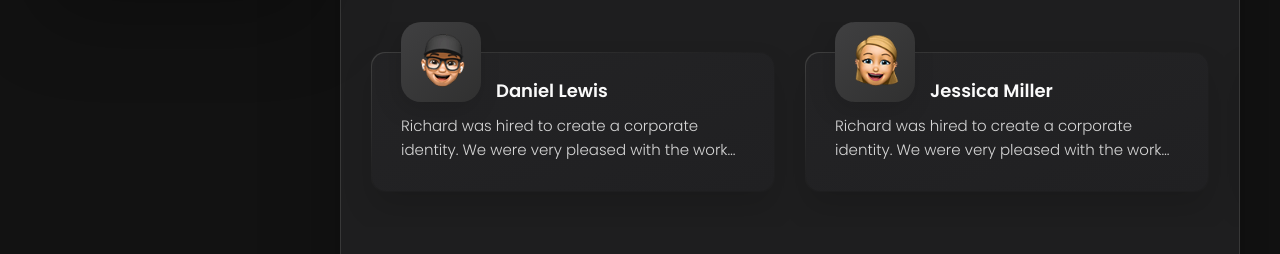
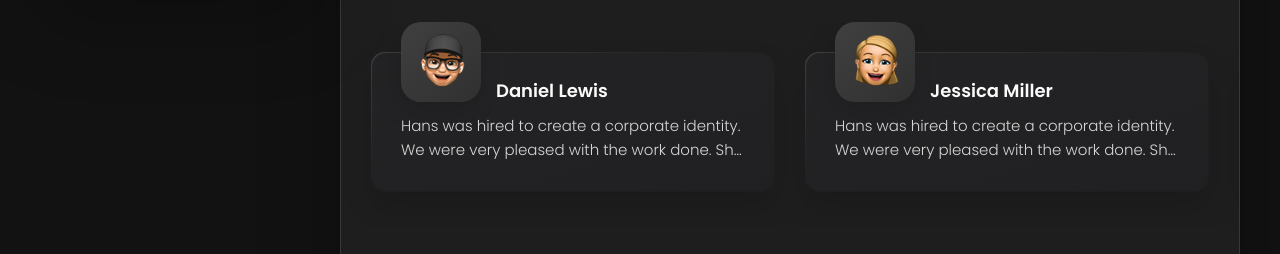
Before and after one commit to neto-co-id/Portofolio, a plain HTML site: page index.html in a window 1280 px wide. Shown: the part 810-1064 px from the top of the page. Drawn offline with nearby package versions, Linux system fonts and the light colour scheme.

Commit message:
Update index.html

```diff
--- a/index.html
+++ b/index.html
@@ -325,7 +325,7 @@
 
                 <div class="testimonials-text" data-testimonials-text>
                   <p>
-                    Richard was hired to create a corporate identity. We were very pleased with the work done. She has a
+                    Hans was hired to create a corporate identity. We were very pleased with the work done. She has a
                     lot of experience
                     and is very concerned about the needs of client. Lorem ipsum dolor sit amet, ullamcous cididt
                     consectetur adipiscing
@@ -347,7 +347,7 @@
 
                 <div class="testimonials-text" data-testimonials-text>
                   <p>
-                    Richard was hired to create a corporate identity. We were very pleased with the work done. She has a
+                    Hans was hired to create a corporate identity. We were very pleased with the work done. She has a
                     lot of experience
                     and is very concerned about the needs of client. Lorem ipsum dolor sit amet, ullamcous cididt
                     consectetur adipiscing
@@ -369,7 +369,7 @@
 
                 <div class="testimonials-text" data-testimonials-text>
                   <p>
-                    Richard was hired to create a corporate identity. We were very pleased with the work done. She has a
+                    Hans was hired to create a corporate identity. We were very pleased with the work done. She has a
                     lot of experience
                     and is very concerned about the needs of client. Lorem ipsum dolor sit amet, ullamcous cididt
                     consectetur adipiscing
@@ -391,7 +391,7 @@
 
                 <div class="testimonials-text" data-testimonials-text>
                   <p>
-                    Richard was hired to create a corporate identity. We were very pleased with the work done. She has a
+                    Hans was hired to create a corporate identity. We were very pleased with the work done. She has a
                     lot of experience
                     and is very concerned about the needs of client. Lorem ipsum dolor sit amet, ullamcous cididt
                     consectetur adipiscing
@@ -437,7 +437,7 @@
 
               <div data-modal-text>
                 <p>
-                  Richard was hired to create a corporate identity. We were very pleased with the work done. She has a
+                  Hans was hired to create a corporate identity. We were very pleased with the work done. She has a
                   lot of experience
                   and is very concerned about the needs of client. Lorem ipsum dolor sit amet, ullamcous cididt
                   consectetur adipiscing
```
